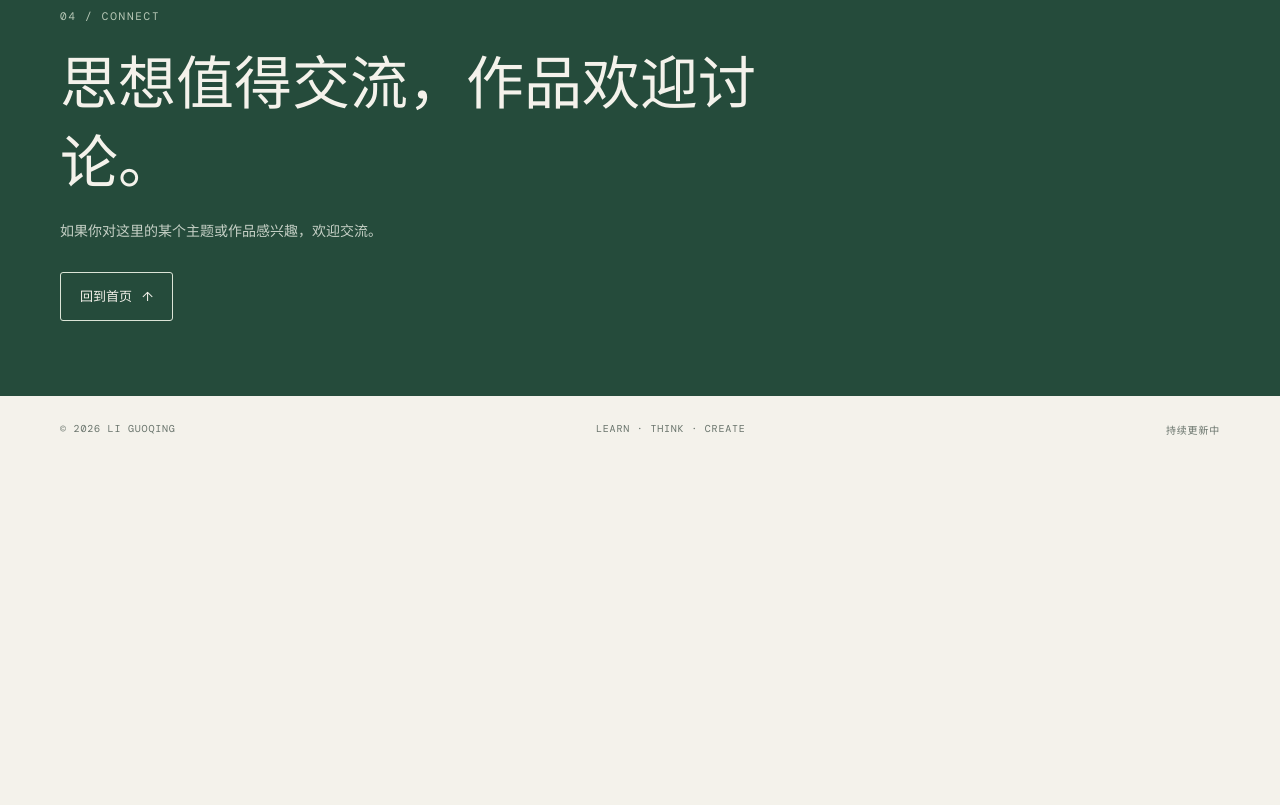
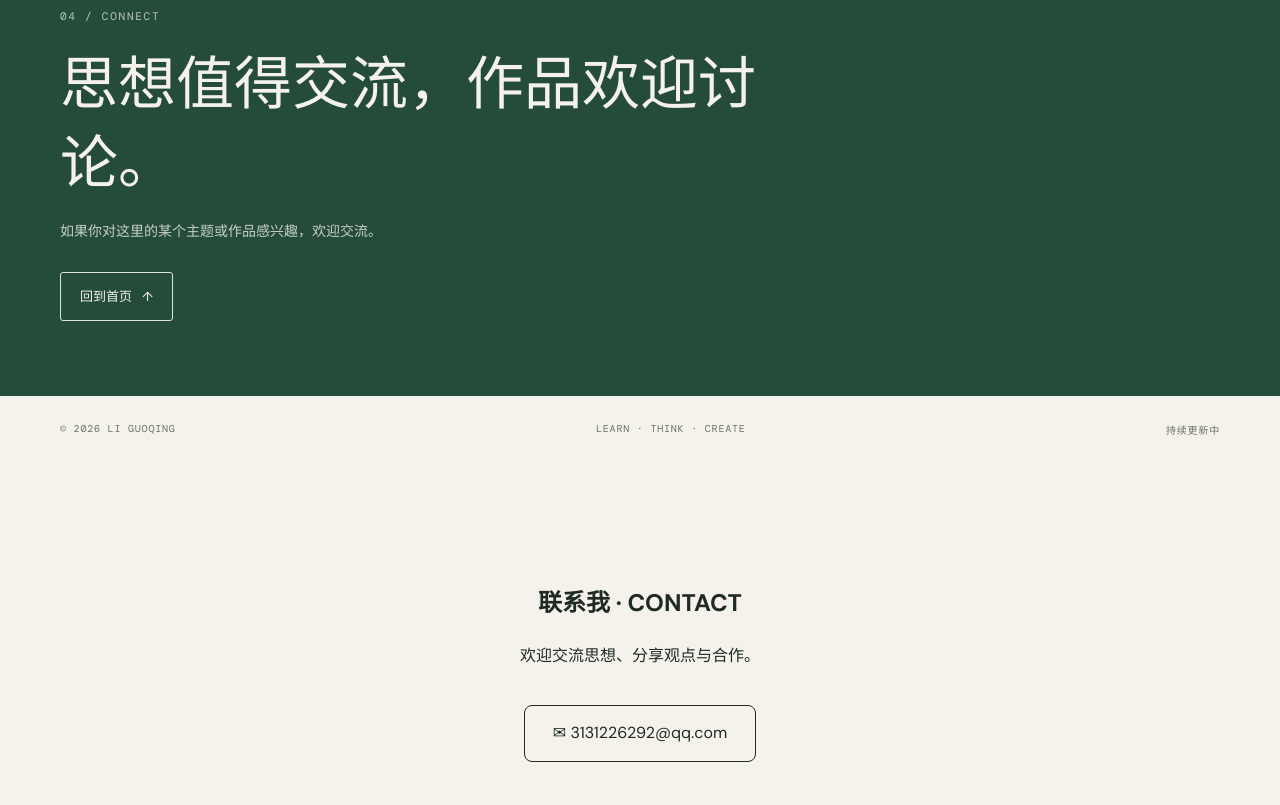
Before and after one commit to shiyi4576-commits/li-guoqing-personal, a plain HTML site: page index.html in a window 1280 px wide. Shown: the part 2774-3579 px from the top of the page. Before the commit the page ends 3237 px from the top, so only its background shows below. Drawn offline with nearby package versions, Linux system fonts and the light colour scheme.

Commit message:
Update index.html

```diff
--- a/index.html
+++ b/index.html
@@ -308,5 +308,14 @@ document.querySelectorAll('.category-card').forEach(card=>{
   });
 });
 </script>
+
+<section id="contact" style="max-width:800px;margin:60px auto;padding:40px 20px;text-align:center;">
+  <h2>联系我 · CONTACT</h2>
+  <p>欢迎交流思想、分享观点与合作。</p>
+  <a href="mailto:3131226292@qq.com"
+     style="display:inline-block;margin-top:20px;padding:14px 28px;border:1px solid currentColor;border-radius:8px;text-decoration:none;color:inherit;">
+    ✉ 3131226292@qq.com
+  </a>
+</section>
 </body>
 </html>
```
